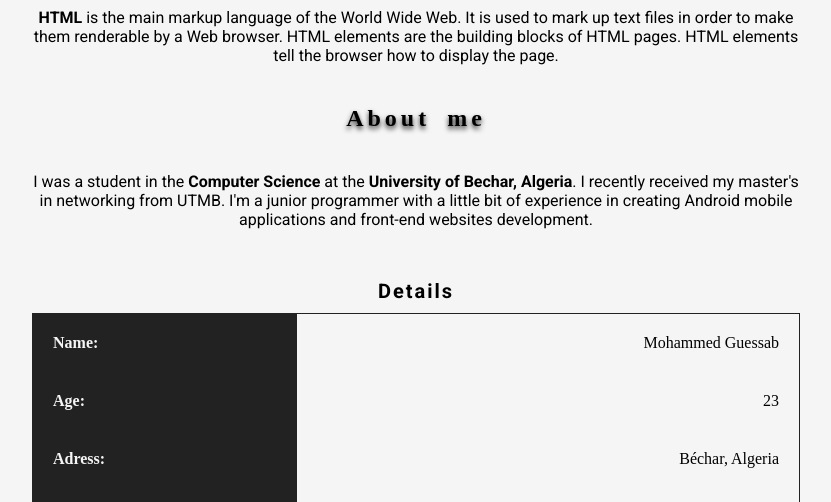
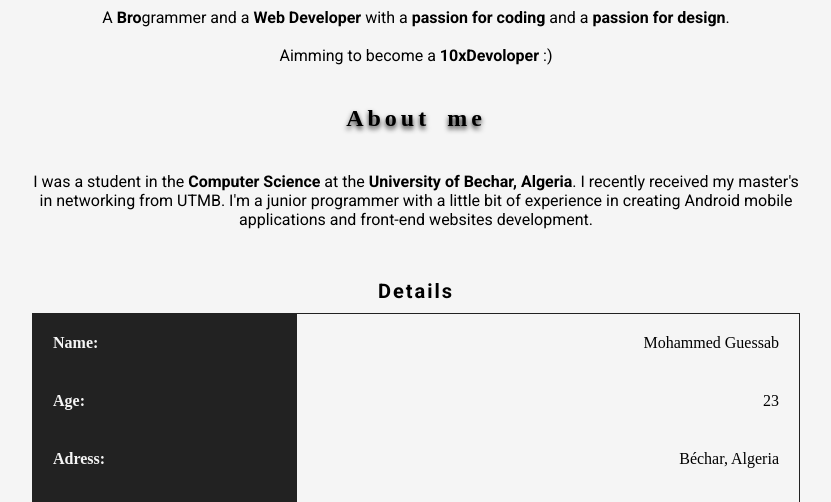
Before and after one commit to GuessabMohammed/guessabmohammed.github.io, a plain HTML site: page index.html in a window 1280 px wide. Shown: the part 1214-1716 px from the top of the page, without its empty margins (224-1055 px from the left). Drawn offline with Linux system fonts and the light colour scheme.

Commit message:
Change img descreption

```diff
--- a/index.html
+++ b/index.html
@@ -42,10 +42,10 @@
             </div>
             <!-- description of the image -->
             <p id="beforeAboutMe" >
-                <strong>HTML</strong> is the main markup language of the World Wide Web.
-                It is used to mark up text files in order to make them renderable by a Web browser.
-                HTML elements are the building blocks of HTML pages.
-                HTML elements tell the browser how to display the page.
+                A <strong>Bro</strong>grammer and a <strong>Web Developer</strong> with a <strong>passion for coding</strong> and a <strong>passion for design</strong>.
+                <br>
+                <br>
+                Aimming to become a <strong>10xDevoloper</strong>  :)
             </p>
              <!-- about me section -->
              <section>
```
